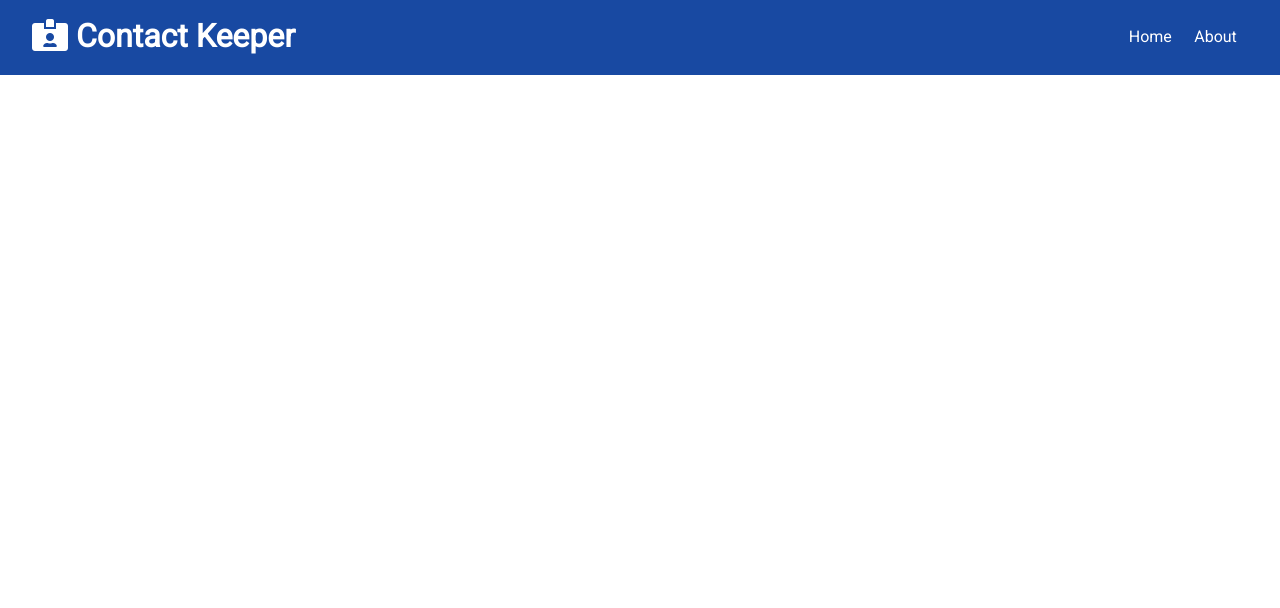
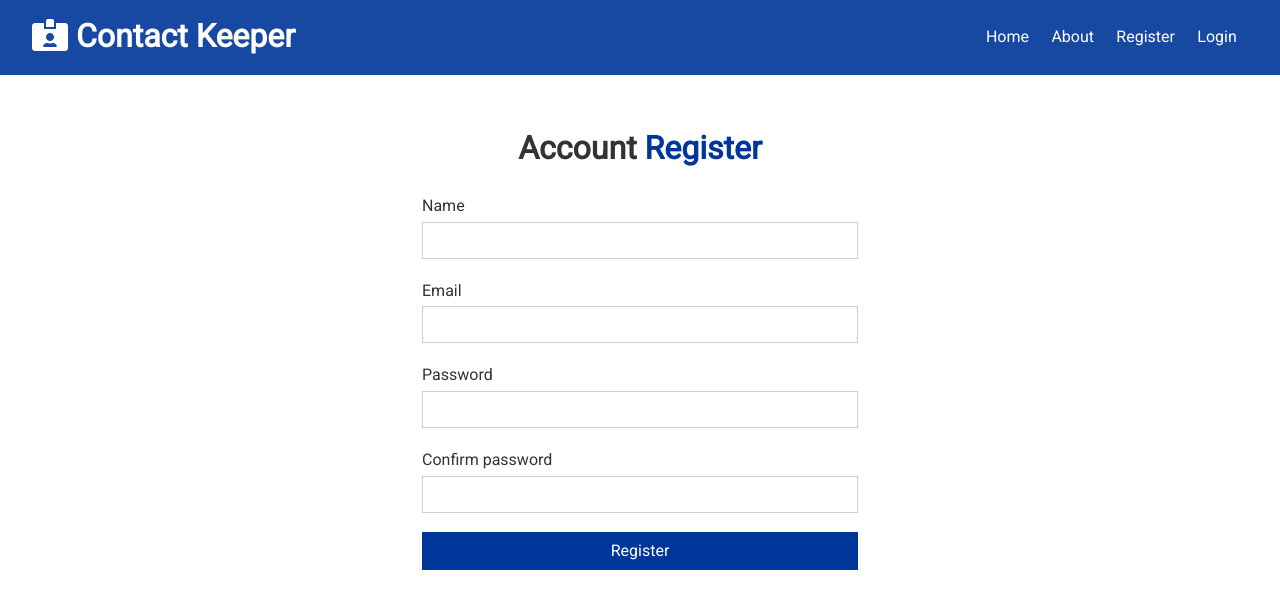
Before and after one commit to lemocla/contact-keeper, a React (Create React App) app in the folder client/: page /register in a window 1280 px wide. Shown: the top 608 px of the page. Built offline with nearby package versions, Linux system fonts and the light colour scheme.

Commit message:
Register and login forms

```diff
--- a/client/src/App.js
+++ b/client/src/App.js
@@ -4,6 +4,8 @@
 import Navbar from './components/layout/Navbar';
 import Home from './components/pages/Home';
 import About from './components/pages/About';
+import Register from './components/auth/Register'
+import Login from './components/auth/Login'
 
 import ContactState from './context/contact/ContactState';
 import AuthState from './context/auth/AuthState';
@@ -20,6 +22,8 @@
             <Switch>
               <Route exact path='/' component={Home}/>
               <Route exact path='/about' component={About}/>
+              <Route exact path='/register' component={Register}/>
+              <Route exact path='/login' component={Login}/>
             </Switch>
           </div>
         </Fragment>
--- /dev/null
+++ b/client/src/components/auth/Login.js
@@ -0,0 +1,39 @@
+import React, {useState} from 'react'
+
+const Login = () => {
+
+    const [user, setUser] = useState({
+        email: '',
+        password: ''
+    });
+
+    const {email, password} = user;
+
+    const onChange = e => setUser({ ...user, [e.target.name]: e.target.value });
+
+    const onSubmit = e =>{
+        e.preventDefault();
+        console.log('Login submit');
+    }
+
+    return (
+        <div className='form-container'>
+            <h1>Account <span className="text-primary">Login</span></h1>
+            <form onSubmit={onSubmit}>
+
+                <div className='form-group'>
+                    <label htmlFor='email'>Email</label>
+                    <input type='email' name='name' value={email} onChange={onChange}/>
+                </div>
+                <div className='form-group'>
+                    <label htmlFor='password'>Password</label>
+                    <input type='password' name='password' value={password} onChange={onChange}/>
+                </div>
+
+                <input type='submit' value='Login' className='btn btn-primary btn-block'/>
+            </form>
+        </div>
+    )
+}
+
+export default Login
--- /dev/null
+++ b/client/src/components/auth/Register.js
@@ -0,0 +1,47 @@
+import React, {useState} from 'react'
+
+const Register = () => {
+
+    const [user, setUser] = useState({
+        name: '',
+        email: '',
+        password: '',
+        password2: ''
+    });
+
+    const {name, email, password, password2} = user;
+
+    const onChange = e => setUser({ ...user, [e.target.name]: e.target.value });
+
+    const onSubmit = e =>{
+        e.preventDefault();
+        console.log('Register submit');
+    }
+
+    return (
+        <div className='form-container'>
+            <h1>Account <span className="text-primary">Register</span></h1>
+            <form onSubmit={onSubmit}>
+                <div className='form-group'>
+                    <label htmlFor='name'>Name</label>
+                    <input type='text' name='name' value={name} onChange={onChange}/>
+                </div>
+                <div className='form-group'>
+                    <label htmlFor='email'>Email</label>
+                    <input type='email' name='name' value={email} onChange={onChange}/>
+                </div>
+                <div className='form-group'>
+                    <label htmlFor='password'>Password</label>
+                    <input type='password' name='password' value={password} onChange={onChange}/>
+                </div>
+                <div className='form-group'>
+                    <label htmlFor='password2'>Confirm password</label>
+                    <input type='password' name='password2' value={password2} onChange={onChange}/>
+                </div>
+                <input type='submit' value='Register' className='btn btn-primary btn-block'/>
+            </form>
+        </div>
+    )
+}
+
+export default Register
--- a/client/src/components/layout/Navbar.js
+++ b/client/src/components/layout/Navbar.js
@@ -11,6 +11,8 @@
             <ul>
                 <li><Link to="/">Home</Link></li>
                 <li><Link to="/about">About</Link></li>
+                <li><Link to="/register">Register</Link></li>
+                <li><Link to="/login">Login</Link></li>
             </ul>
         </div>
     )
```
